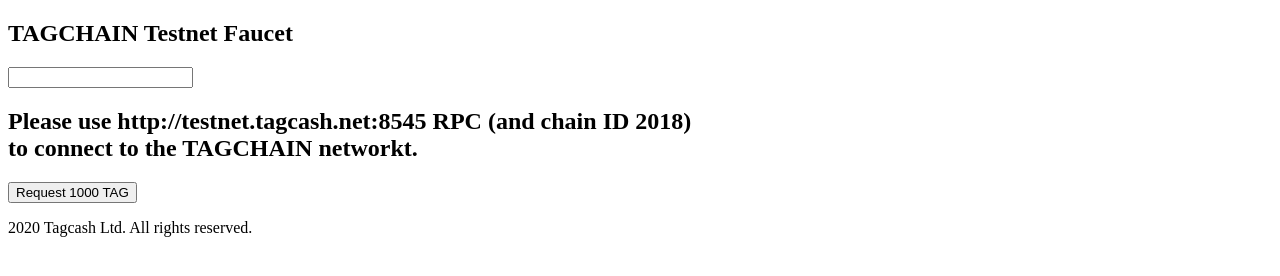
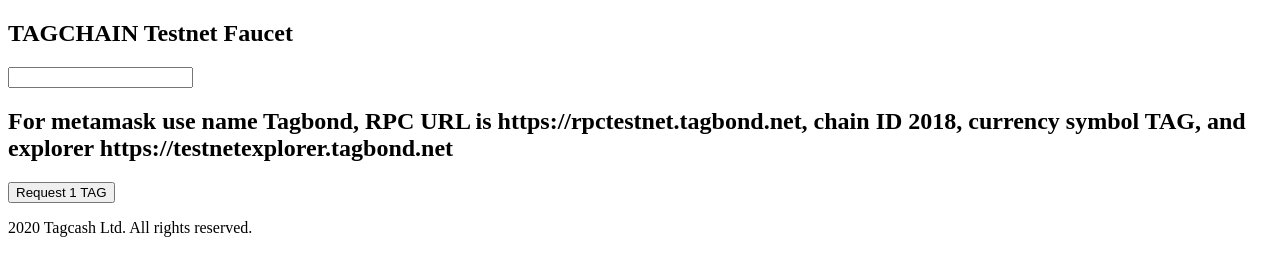
Before and after one commit to tagcoin/tag-faucet, a website: page public/index.html in a window 1280 px wide. Drawn offline with Linux system fonts and the light colour scheme; files that its build step writes are made by us from their sources.

Commit message:
change to main

```diff
--- a/public/index.html
+++ b/public/index.html
@@ -23,10 +23,9 @@
           <h1>TAGCHAIN Testnet Faucet</h1>
             <input type="text" id="receiver" name="receiver" />
             <h2>
-              Please use http://testnet.tagcash.net:8545 RPC (and chain ID 2018)<br>
-               to connect to the TAGCHAIN networkt.
+              For metamask use name Tagbond, RPC URL is https://rpctestnet.tagbond.net, chain ID 2018, currency symbol TAG, and explorer https://testnetexplorer.tagbond.net
             </h2>
-            <button type="submit" id="requestTokens" class="request-tokens-button">Request 1000 TAG</button>
+            <button type="submit" id="requestTokens" class="request-tokens-button">Request 1 TAG</button>
         </div>
         <div class="text-xs-center">
           <div class="g-recaptcha" data-sitekey="6LdYEDAaAAAAAE-RHcmJB8D6jOdmd2jGj9CLDbYA"></div>
```
